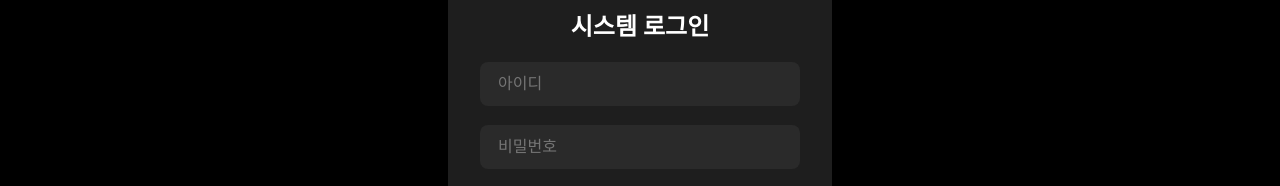
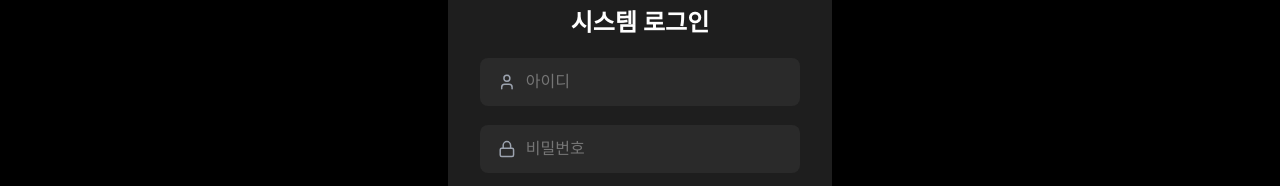
Before and after one commit to SHP-0701/student-manage-app, a Next.js app: page / in a window 1280 px wide. Shown: the part 380-566 px from the top of the page. Built offline with nearby package versions, Linux system fonts and the light colour scheme.

Commit message:
로그인 페이지 아이콘(lucide-react) 추가

```diff
--- a/pages/index.js
+++ b/pages/index.js
@@ -13,13 +13,16 @@ import styles from '@/styles/Login.module.css';
 import { useState } from 'react';
 import LoginModal from '@/components/LoginModal';
 
+// 아이콘 import
+import { User, Lock } from 'lucide-react';
+
 export default function Home() {
   const router = useRouter();
 
   const [id, setId] = useState(''); // id
-  const [password, setPassword] = useState(''); // pw
-  const [loginFailed, setLoginFailed] = useState(false); // 로그인 실패
-  const [errMessage, setErrMessage] = useState(''); // response 에러메시지 저장 state
+  const [password, setPassword] = useState('');
+  const [loginFailed, setLoginFailed] = useState(false);
+  const [errMessage, setErrMessage] = useState('');
 
   // 로그인 submit시 실행
   const handleLogin = async (e) => {
@@ -31,7 +34,6 @@ export default function Home() {
       body: JSON.stringify({ id, password }),
     });
 
-    // login.js에서 응답받은 데이터
     const data = await res.json();
 
     if (!res.ok) {
@@ -39,8 +41,6 @@ export default function Home() {
       setLoginFailed(true);
     } else {
       sessionStorage.setItem('username', data.name);
-
-      // 로그인 성공 시 /dashboard 이동
       router.push('/dashboard');
     }
   };
@@ -70,8 +70,9 @@ export default function Home() {
 
         <form className={styles.loginForm} onSubmit={handleLogin}>
           <h2>시스템 로그인</h2>
-
+          {/** 아이디 입력란 */}
           <div className={styles.inputGroup}>
+            <User className={styles.icon} size={20} color='#9ca3af' />
             <input
               type='text'
               placeholder='아이디'
@@ -80,7 +81,9 @@ export default function Home() {
             />
           </div>
 
+          {/** 비밀번호 입력란 */}
           <div className={styles.inputGroup}>
+            <Lock className={styles.icon} size={20} color='#9ca3af' />
             <input
               type='password'
               placeholder='비밀번호'
```
